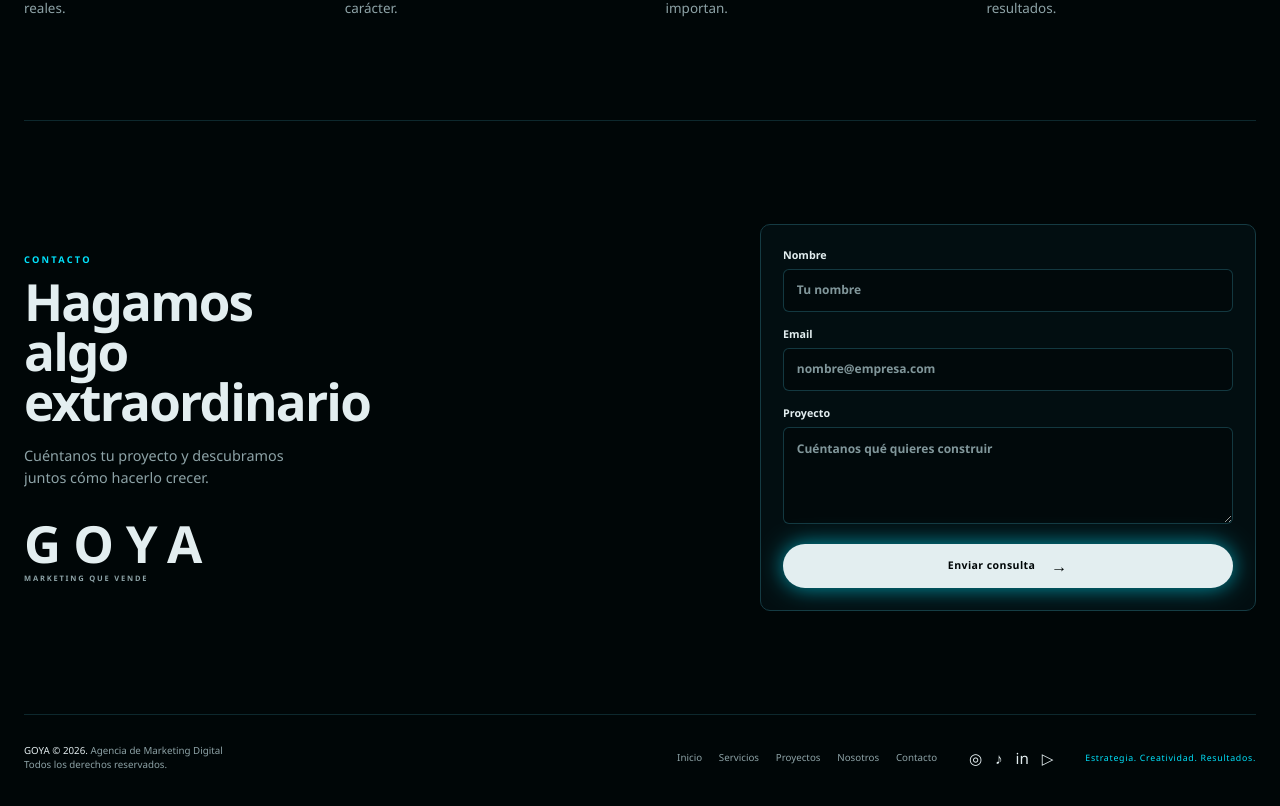
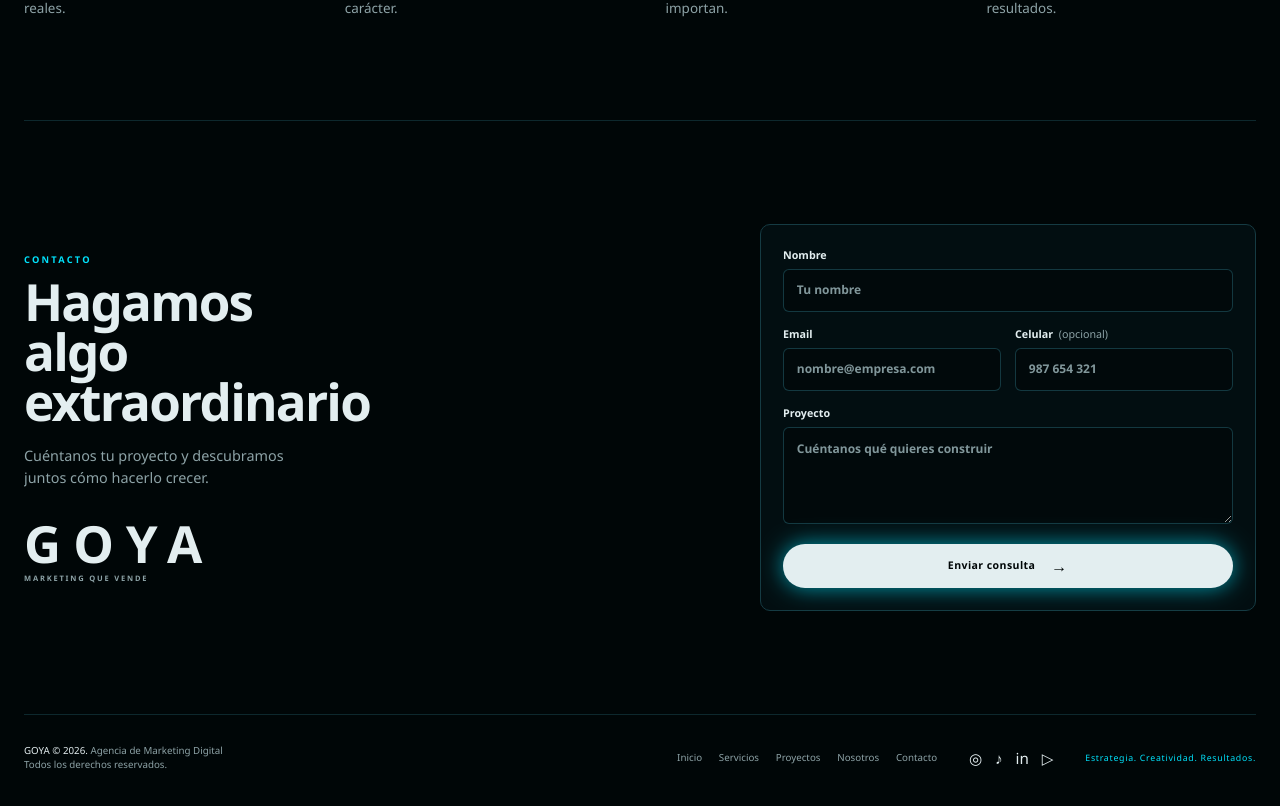
Before and after one commit to landart7/goya-portfolio, a Next.js app: page / in a window 1280 px wide. Shown: the part 4555-5361 px from the top of the page. Built offline with nearby package versions, Linux system fonts and the light colour scheme.

Commit message:
fix: data and styles

```diff
--- a/app/globals.css
+++ b/app/globals.css
@@ -814,6 +814,22 @@ button {
   color: var(--text);
   font-size: 0.67rem;
   font-weight: 700;
+}
+.field-label {
+  display: inline-flex;
+  align-items: baseline;
+  min-height: 1rem;
+  gap: 0.35rem;
+}
+.field-label small {
+  color: var(--muted);
+  font-weight: 400;
+  font-size: inherit;
+}
+.form-row {
+  display: grid;
+  grid-template-columns: repeat(2, minmax(0, 1fr));
+  gap: 0.9rem;
 }
 .contact-form input,
 .contact-form textarea {
@@ -2254,4 +2270,7 @@ body::before {
   .project {
     min-height: 248px;
   }
-}
+  .form-row {
+    grid-template-columns: 1fr;
+  }
+}
--- a/app/page.tsx
+++ b/app/page.tsx
@@ -470,8 +470,9 @@ export default function Home() {
             Nombre
             <input required name="nombre" placeholder="Tu nombre" />
           </label>
+          <div className="form-row">
             <label>
-            Email
+              <span className="field-label">Email</span>
               <input
                 required
                 type="email"
@@ -479,6 +480,13 @@ export default function Home() {
                 placeholder="nombre@empresa.com"
               />
             </label>
+            <label>
+              <span className="field-label">
+                Celular <small>(opcional)</small>
+              </span>
+              <input type="tel" name="celular" placeholder="987 654 321" />
+            </label>
+          </div>
           <label>
             Proyecto
             <textarea
```
Lines whose indentation alone changed are shown as unchanged.
